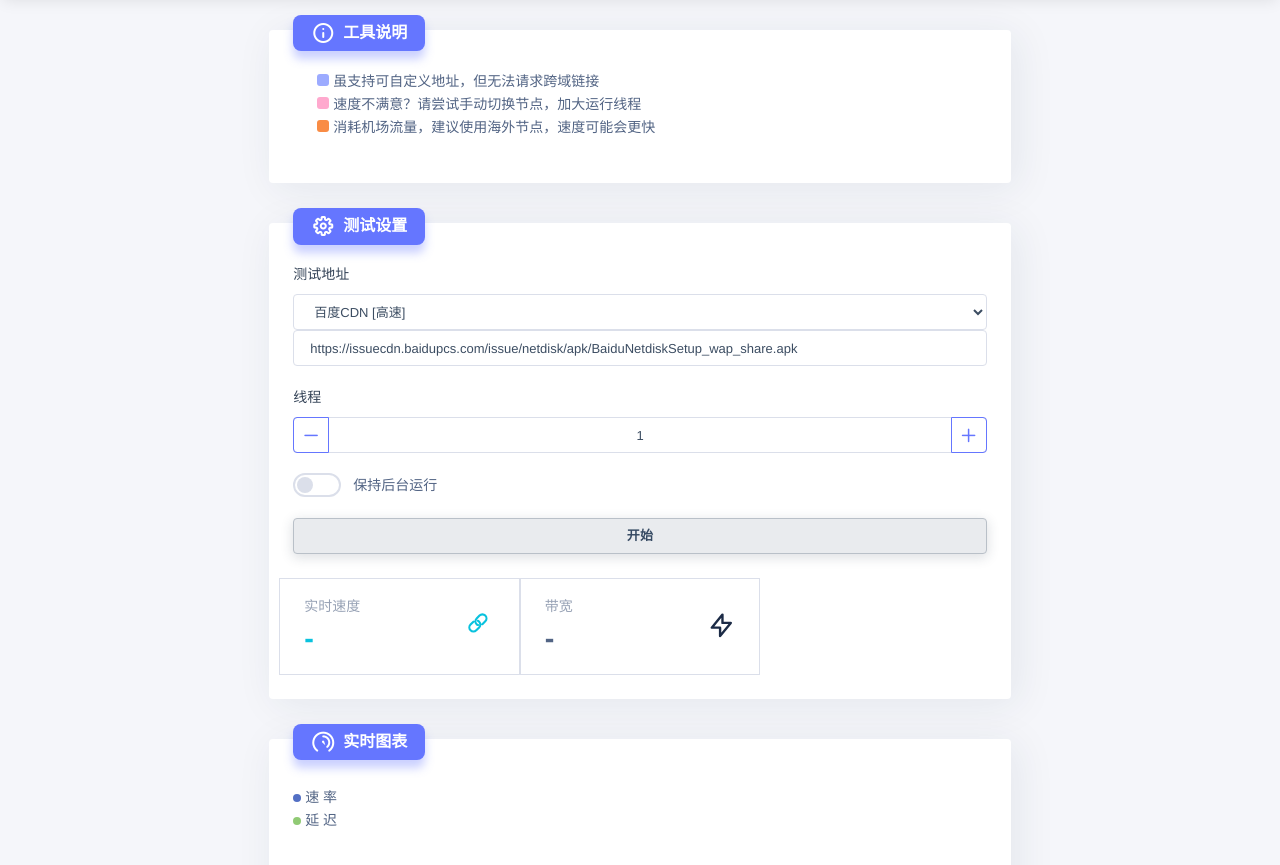
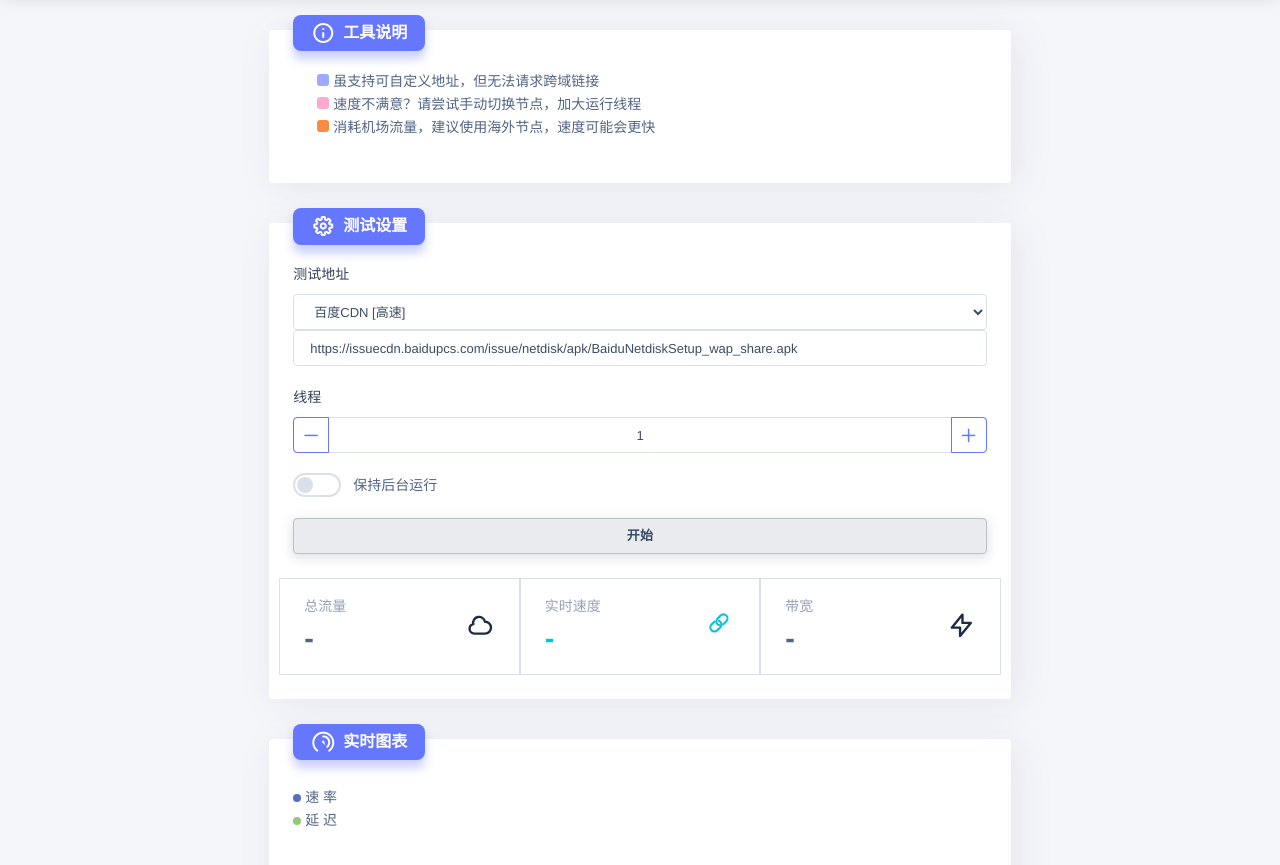
Before and after one commit to biglindar/traffic_deplete, a plain HTML site: page index.html in a window 1280 px wide. Shown: the part 71-936 px from the top of the page. Drawn offline with nearby package versions, Linux system fonts and the light colour scheme; a script that the page names is missing.

Commit message:
Update index.html

```diff
--- a/index.html
+++ b/index.html
@@ -192,6 +192,20 @@
                                 开始
                             </button>
                             <div class="row mt-4">
+                                <div class="col-sm-12 col-md-4 border stat"
+                                    onclick='inputMax=prompt("请输入流量上限(GB)\n不填为不设置上限","");if(inputMax !== null)setMax(inputMax)'>
+                                    <div class="text-dark"><svg xmlns="http://www.w3.org/2000/svg" fill="none"
+                                            viewBox="0 0 24 24" stroke="currentColor"
+                                            class="h-15 w-15 float-right pt-3">
+                                            <path stroke-linecap="round" stroke-linejoin="round" stroke-width="2"
+                                                d="M3 15a4 4 0 004 4h9a5 5 0 10-.1-9.999 5.002 5.002 0 10-9.78 2.096A4.001 4.001 0 003 15z">
+                                            </path>
+                                        </svg></div>
+                                    <div class="stat-title">总流量
+                                        <a id="showMax"></a>
+                                    </div>
+                                    <div class="stat-value" id="total">-</div>
+                                </div>
 
                                 <div class="col-sm-12 col-md-4 border stat">
                                     <div class="text-info"><svg xmlns="http://www.w3.org/2000/svg" fill="none"
```
